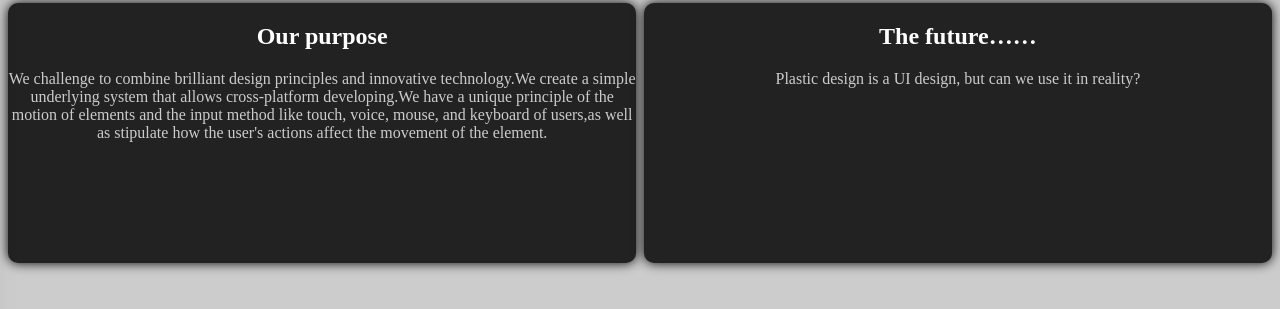
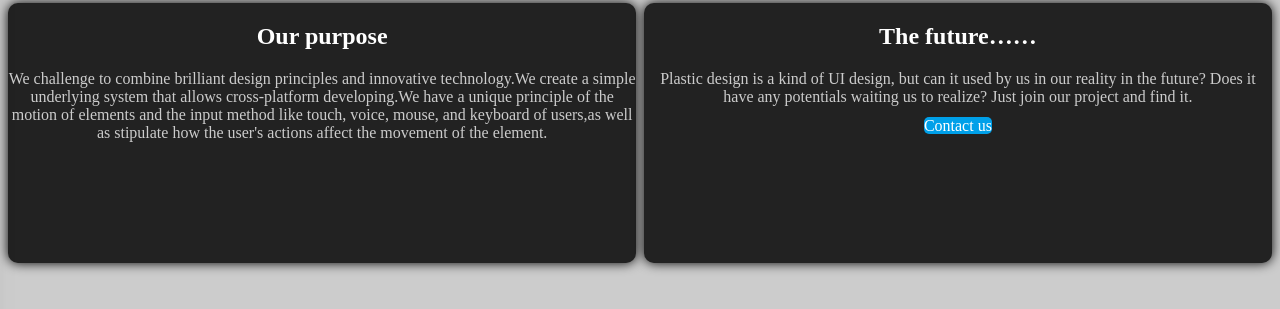
Before and after one commit to HyperbolaStudio/pd, a plain HTML site: page en_US/guidelines.html in a window 1280 px wide. Shown: the part 439-748 px from the top of the page. Drawn offline with Linux system fonts and the light colour scheme.

Commit message:
I  am pressing Andrew's head on the keyboard vghkshddajhkdsororcuiorhgw8oo8vuszrtolvwuerholvueliushvh8bsbrtiolhw8ohvwehovas8th;s8h;rvw

```diff
--- a/en_US/guidelines.html
+++ b/en_US/guidelines.html
@@ -105,7 +105,8 @@
 				<div class="small main plastic-card right-card">
 					<h2 class="plastic-style">The future……</h2>
 					<p class="plastic-style">
-						Plastic design is a UI design, but can we use it in reality?
+						Plastic design is a kind of UI design, but can it used by us in our reality in the future? Does it have any potentials waiting us to realize? Just join our project and find it.<br/>
+						<a class="abutton nounderlinehyperlink" href="mailto:crindzebra@hyperbola.studio">Contact us</a>
 					</p>
 				</div>
 			</p>
```
